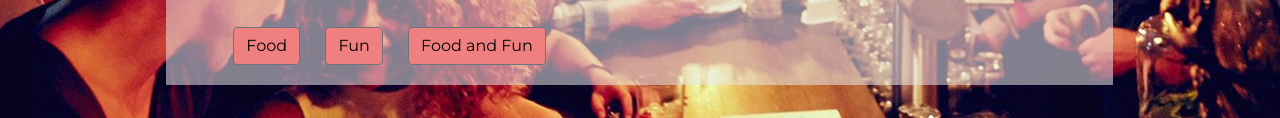
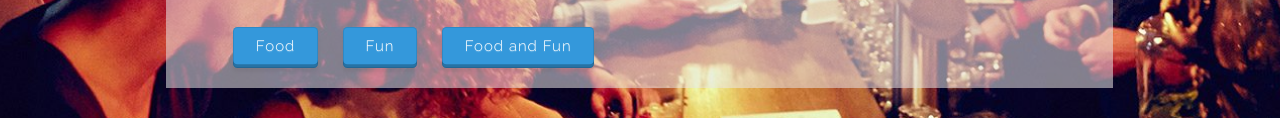
Before and after one commit to fuzzy-jones/project-1, a plain HTML site: page form.html in a window 1280 px wide. Shown: the part 579-697 px from the top of the page. Drawn offline with nearby package versions, Linux system fonts and the light colour scheme.

Commit message:
different look

```diff
--- a/form.html
+++ b/form.html
@@ -12,6 +12,8 @@
     <link rel="stylesheet" href="https://cdn.jsdelivr.net/npm/animate.css@3.5.2/animate.min.css">
     <link href="https://fonts.googleapis.com/css?family=Montserrat" rel="stylesheet">
     <link rel="stylesheet" href="assets/css/style.css">
+    <link rel="stylesheet" href="assets/css/pushy-buttons.css">
+
 
     <body id="form-body">
 
@@ -75,9 +77,9 @@
                             <option>this weekend</option>
                         </select>
                     </div>
-                    <button type="submit" class="btn btn-outline-secondary" id="dinner-btn">Food</button>
-                    <button type="submit" class="btn btn-outline-secondary" id="movie-btn">Fun</button>
-                    <button type="submit" class="btn btn-outline-secondary" id="dinner-movie-btn">Food and Fun</button>
+                    <button class="btn btn--sm btn--blue" id="dinner-btn">Food</button>
+                    <button class="btn btn--sm btn--blue" id="movie-btn">Fun</button>
+                    <button class="btn btn--sm btn--blue" id="dinner-movie-btn">Food and Fun</button>
                 </form>
             </div>
         </section>
```
Also changed, not shown: index.html (+2 -1 lines).
